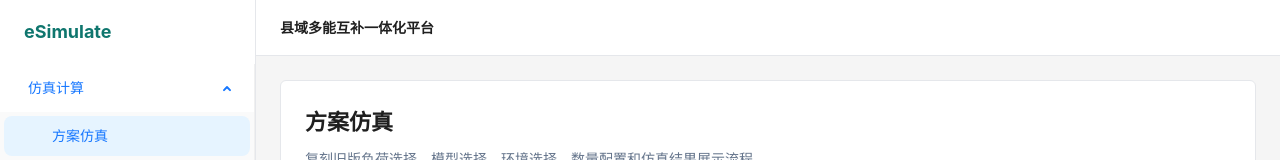
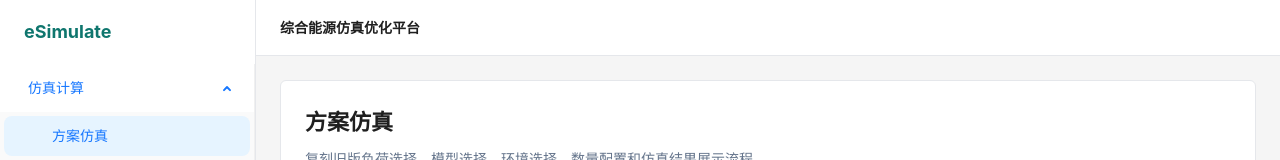
Before and after one commit to qiuye1pian/eSimulate-web, a React (Vite) app: page /simulation/scheme in a window 1280 px wide. Shown: the top 160 px of the page. Built offline with nearby package versions, Linux system fonts and the light colour scheme; no server answers.

Commit message:
chore: rename platform header

```diff
--- a/src/layouts/MainLayout/index.tsx
+++ b/src/layouts/MainLayout/index.tsx
@@ -29,7 +29,7 @@ export function MainLayout() {
       </Sider>
       <Layout>
         <Header className="main-layout__header">
-          <Typography.Text strong>县域多能互补一体化平台</Typography.Text>
+          <Typography.Text strong>综合能源仿真优化平台</Typography.Text>
         </Header>
         <Content className="main-layout__content">
           <Outlet />
```
Also changed, not shown: 1 other file (tests, documents, lock files or other folders).
